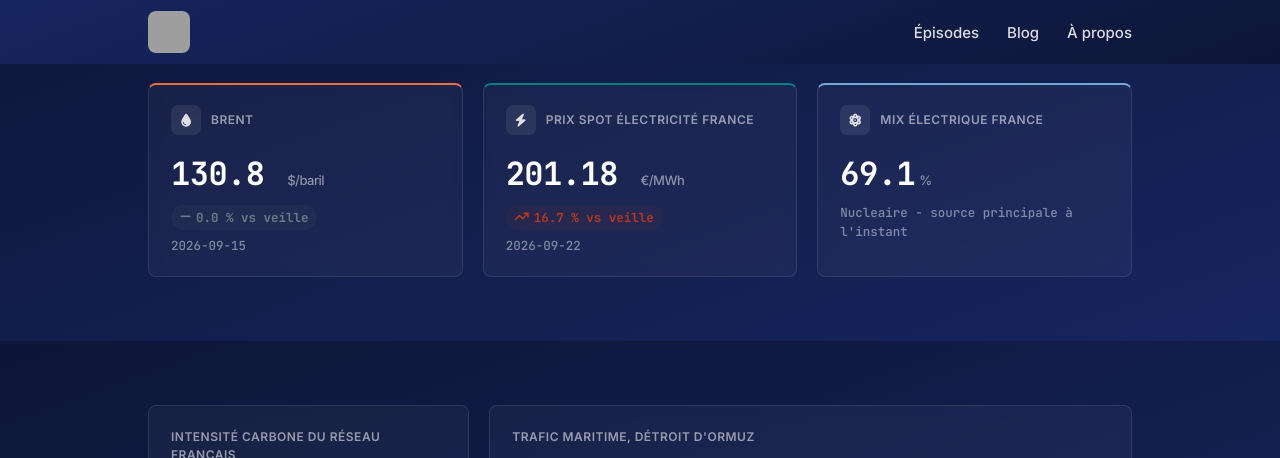
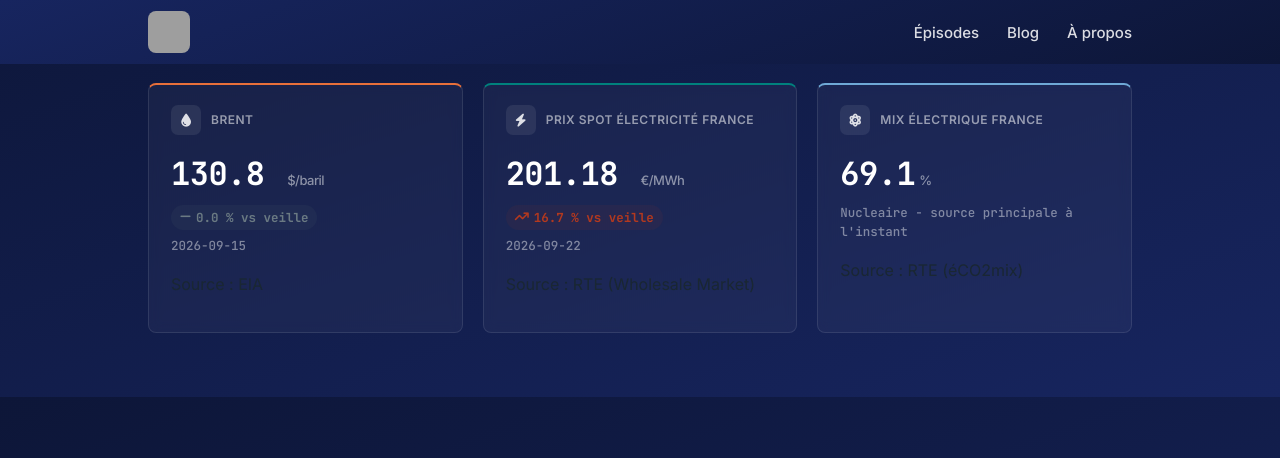
Before and after one commit to InsideEnergyMarkets/Inside-Energy-Markets, a Jekyll site: the page built from index.html, in a window 1280 px wide and 900 px high, scrolled down 1339 px, cut to the strip 0-458 px from the top of the window. Built offline with Jekyll 4.4.1, drawn with Linux system fonts in a browser that asks for light colours; grey boxes are pictures that could not be loaded.

Commit message:
Add source information to market data sections

```diff
--- a/index.html
+++ b/index.html
@@ -88,6 +88,7 @@ title: Accueil
           {% endif %}
         {% endif %}
 <p class="market-sub">{{ site.data.market.brent.date }}</p>
+<p class="market-source">Source : EIA</p>
 {% else %}
 <p class="market-value market-pending">-</p>
 <p class="market-sub">Donnée à venir</p>
@@ -114,6 +115,7 @@ title: Accueil
           {% endif %}
         {% endif %}
 <p class="market-sub">{{ site.data.market.spot_price_france.date }}</p>
+<p class="market-source">Source : RTE (Wholesale Market)</p>
 {% else %}
 <p class="market-value market-pending">-</p>
 <p class="market-sub">Donnée à venir</p>
@@ -128,6 +130,7 @@ title: Accueil
         {% if site.data.market.mix_france %}
         <p class="market-value">{{ site.data.market.mix_france.top_share }}<span>%</span></p>
 <p class="market-sub">{{ site.data.market.mix_france.top_source | capitalize }} - source principale à l'instant</p>
+<p class="market-source">Source : RTE (éCO2mix)</p>
 {% else %}
         <p class="market-value market-pending">-</p>
         <p class="market-sub">Donnée à venir</p>
```
Lines whose indentation alone changed are shown as unchanged.
